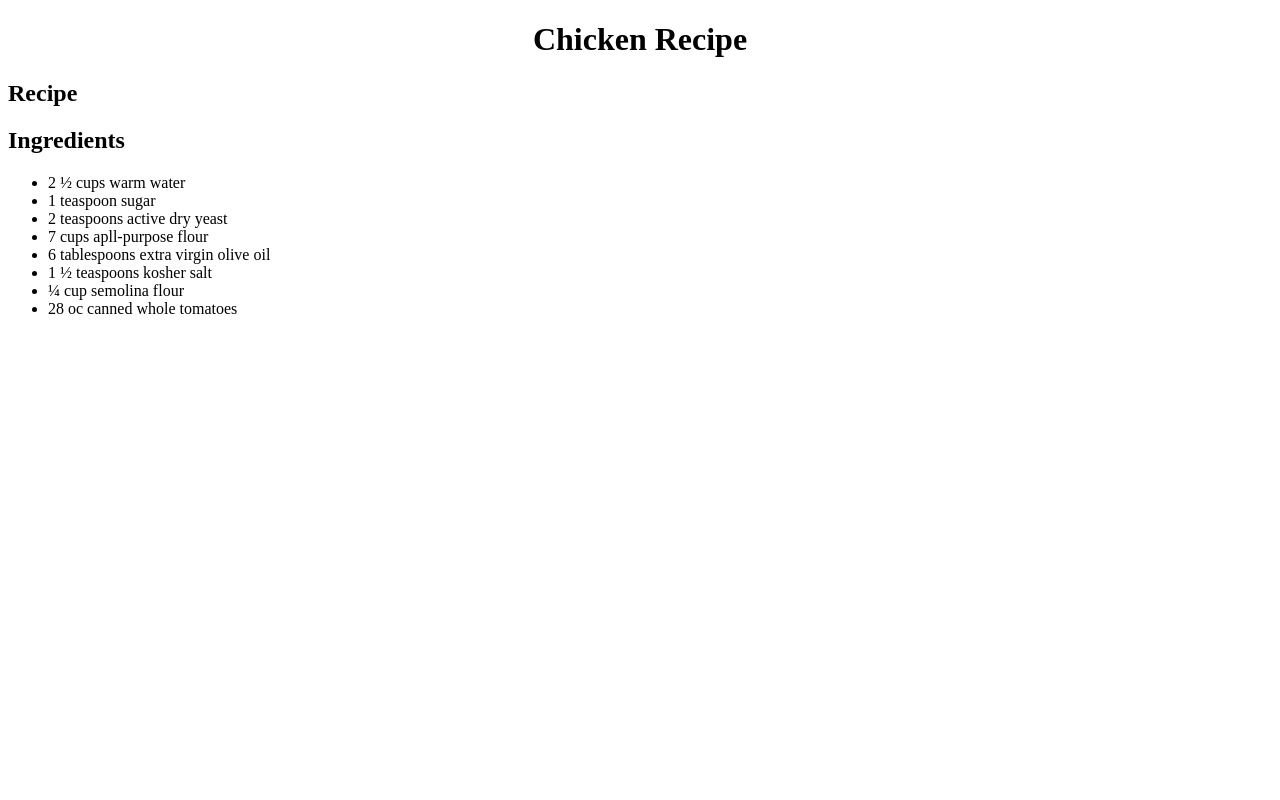
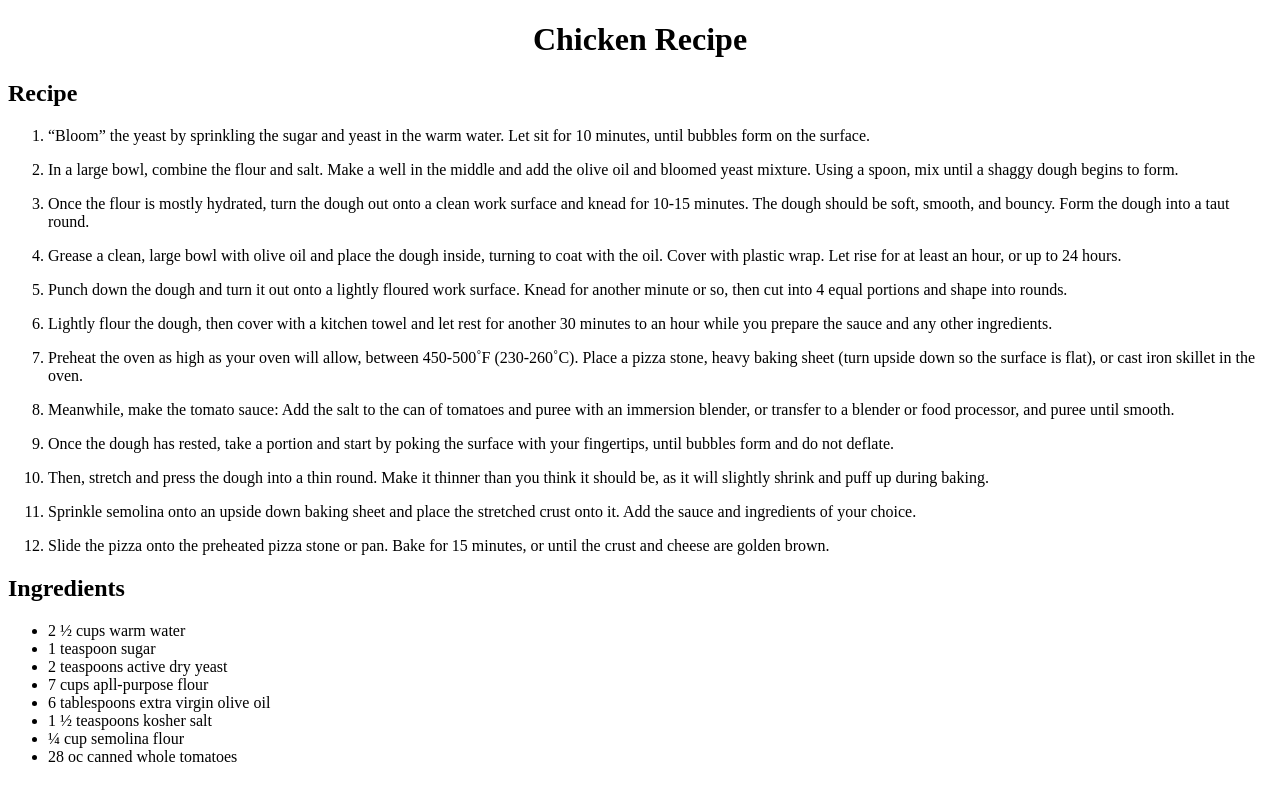
Before and after one commit to DavionKaizen/odin-recipes, a plain HTML site: page pizza.html in a window 1280 px wide. Drawn offline with Linux system fonts and the light colour scheme.

Commit message:
Add Pizza Recipe

```diff
--- a/pizza.html
+++ b/pizza.html
@@ -12,7 +12,42 @@
         <div>
             <h2>Recipe</h2>
             <ol>
-
+                <li>
+                    <p>“Bloom” the yeast by sprinkling the sugar and yeast in the warm water. Let sit for 10 minutes, until bubbles form on the surface.</p>
+                </li>
+                <li>
+                    <p>In a large bowl, combine the flour and salt. Make a well in the middle and add the olive oil and bloomed yeast mixture. Using a spoon, mix until a shaggy dough begins to form.</p>
+                </li>
+                <li>
+                    <p>Once the flour is mostly hydrated, turn the dough out onto a clean work surface and knead for 10-15 minutes. The dough should be soft, smooth, and bouncy. Form the dough into a taut round.</p>
+                </li>
+                <li>
+                    <p>Grease a clean, large bowl with olive oil and place the dough inside, turning to coat with the oil. Cover with plastic wrap. Let rise for at least an hour, or up to 24 hours.</p>
+                </li>
+                <li>
+                    <p>Punch down the dough and turn it out onto a lightly floured work surface. Knead for another minute or so, then cut into 4 equal portions and shape into rounds.</p>
+                </li>
+                <li>
+                    <p>Lightly flour the dough, then cover with a kitchen towel and let rest for another 30 minutes to an hour while you prepare the sauce and any other ingredients.</p>
+                </li>
+                <li>
+                    <p>Preheat the oven as high as your oven will allow, between 450-500˚F (230-260˚C). Place a pizza stone, heavy baking sheet (turn upside down so the surface is flat), or cast iron skillet in the oven.</p>
+                </li>
+                <li>
+                    <p>Meanwhile, make the tomato sauce: Add the salt to the can of tomatoes and puree with an immersion blender, or transfer to a blender or food processor, and puree until smooth.</p>
+                </li>
+                <li>
+                    <p>Once the dough has rested, take a portion and start by poking the surface with your fingertips, until bubbles form and do not deflate.</p>
+                </li>
+                <li>
+                    <p>Then, stretch and press the dough into a thin round. Make it thinner than you think it should be, as it will slightly shrink and puff up during baking.</p>
+                </li>
+                <li>
+                    <p>Sprinkle semolina onto an upside down baking sheet and place the stretched crust onto it. Add the sauce and ingredients of your choice.</p>
+                </li>
+                <li>
+                    <p>Slide the pizza onto the preheated pizza stone or pan. Bake for 15 minutes, or until the crust and cheese are golden brown.</p>
+                </li>
             </ol>
         </div>
         <div>
```
